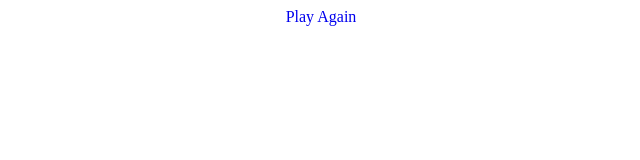
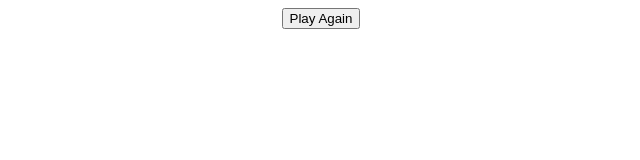
Before and after one commit to aais1/Quiz-Game, a plain HTML site: page game/end/end.html in a window 1280 px wide. Shown: the whole page, without its empty margins (319-959 px from the left). Drawn offline with Linux system fonts and the light colour scheme.

Commit message:
additional styling for end page

```diff
--- a/game/end/end.html
+++ b/game/end/end.html
@@ -8,6 +8,6 @@
     <link rel="stylesheet" href="end.css">
 </head>
 <body>
-    <a class="bt"  href="../../index.html">Play Again</a>
+    <a href="../../index.html"><button class="bt">Play Again</button></a>
 </body>
 </html>
```
